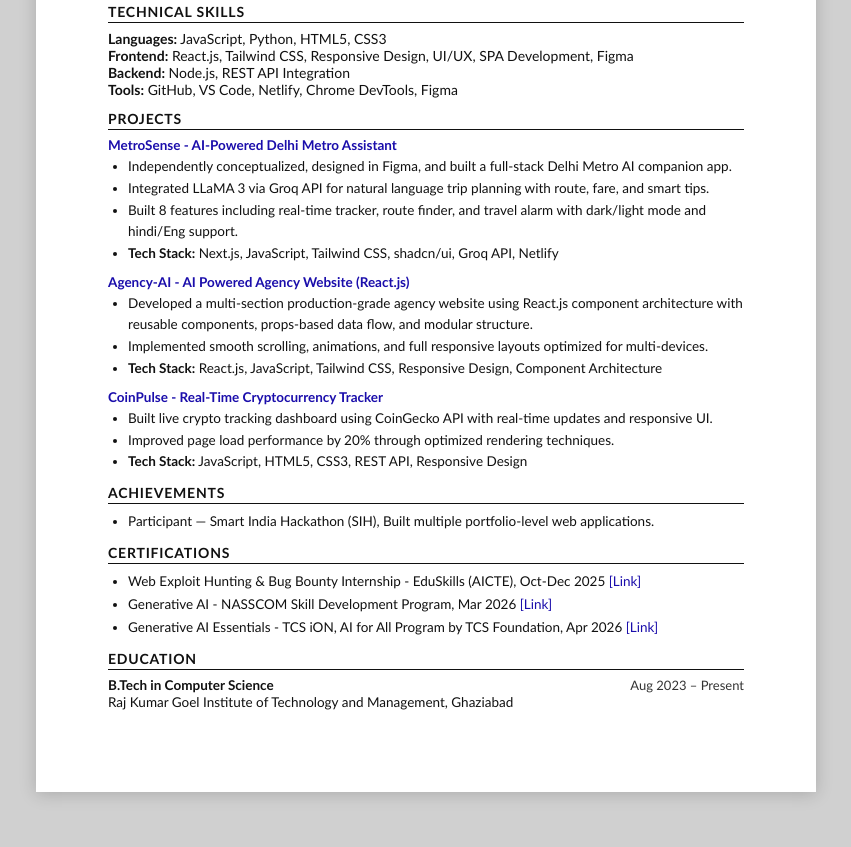
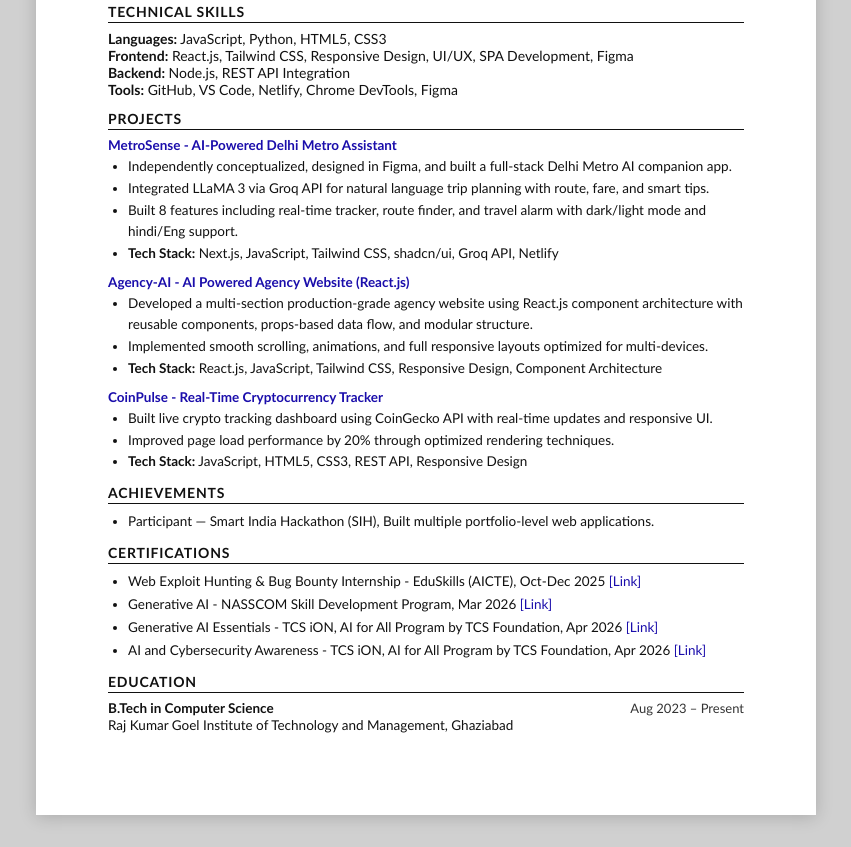
Before and after one commit to vivekbhattacharya01-gif/myresume, a plain HTML site: page index.html in a window 1280 px wide. Shown: the part 315-1162 px from the top of the page, without its empty margins (214-1065 px from the left). Before the commit the page ends 1139 px from the top, so only its background shows below. Drawn offline with Linux system fonts and the light colour scheme; a web font is replaced by a local one.

Commit message:
New files

```diff
--- a/index.html
+++ b/index.html
@@ -319,7 +319,7 @@
       <li>Web Exploit Hunting &amp; Bug Bounty Internship - EduSkills (AICTE), Oct-Dec 2025 <a href="https://drive.google.com/file/d/1WtIs0bqc2XAlK8bL47b2jC8LrXY9NWc-/view?usp=sharing" target="_blank">[Link]</a></li>
       <li>Generative AI - NASSCOM Skill Development Program, Mar 2026 <a href="https://drive.google.com/file/d/1i5MsSEsgVp0_h6ychp4GGZkM8Xd9guUY/view?usp=sharing" target="_blank">[Link]</a></li>
       <li>Generative AI Essentials - TCS iON, AI for All Program by TCS Foundation, Apr 2026 <a href="https://drive.google.com/file/d/10FpWT7E7aE3Kzll4Rk8LwPddTzlpSe5D/view?usp=sharing" target="_blank">[Link]</a></li>
-      <!-- <li>AI and Cybersecurity Awareness - TCS iON, AI for All Program by TCS Foundation, Apr 2026 <a href="https://drive.google.com/file/d/1BObzFkLHTUxwVOYYkKkc7GsxdYx5mpvG/view?usp=sharing" target="_blank">[Link]</a></li> -->
+      <li>AI and Cybersecurity Awareness - TCS iON, AI for All Program by TCS Foundation, Apr 2026 <a href="https://drive.google.com/file/d/1BObzFkLHTUxwVOYYkKkc7GsxdYx5mpvG/view?usp=sharing" target="_blank">[Link]</a></li>
     </ul>
   </div>
 
```
Also changed, not shown: 1 other file.
